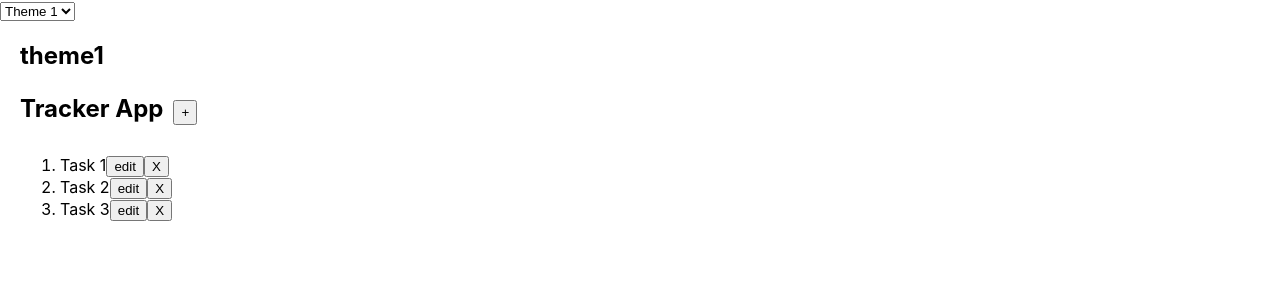
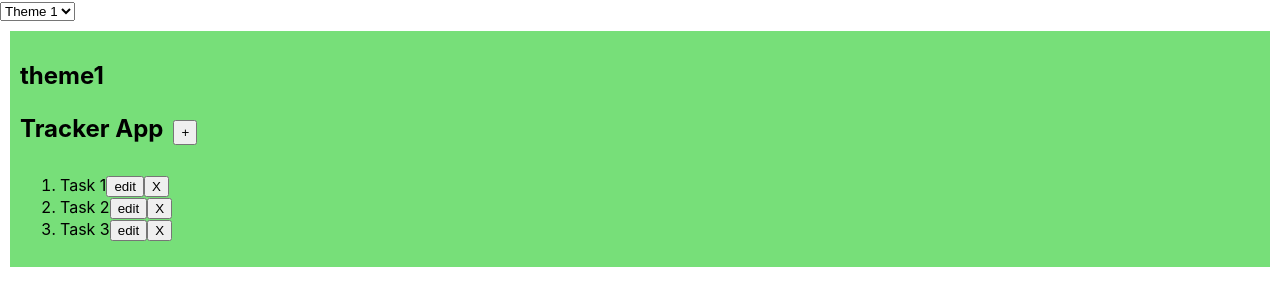
Before and after one commit to rajeshpillai/react-training-internal, a React (Create React App) app: page / in a window 1280 px wide. Shown: the top 306 px of the page. Built offline with nearby package versions, Linux system fonts and the light colour scheme.

Commit message:
Added theme css

```diff
--- a/src/App.css
+++ b/src/App.css
@@ -3,12 +3,18 @@
   box-sizing: border-box;
 }
 
-.App {
-  margin: 20px;
+.app {
+  padding: 10px;
 }
 
+.theme1 {
+  background-color: #77DF79;
+  padding: 10px;
+}
 
-.App-header {
+.theme2 {
+  background-color: #F1F0CF;
+  padding: 10px;
 }
 
 .task-form {
--- a/src/App.js
+++ b/src/App.js
@@ -80,14 +80,12 @@ class App extends React.Component {
   render() {
     return (
       <ThemeProvider>
-        <div className="App">
-          <header className="App-header">
-            <TrackerApp
-              onTaskDelete={this.onTaskDelete}
-              onToggleEdit={this.onToggleEdit}
-              onTaskUpdate={this.onTaskUpdate}
-              onTaskAdd={this.onTaskAdd} tasks={this.state.tasks} />
-          </header>
+        <div className="app">
+          <TrackerApp
+            onTaskDelete={this.onTaskDelete}
+            onToggleEdit={this.onToggleEdit}
+            onTaskUpdate={this.onTaskUpdate}
+            onTaskAdd={this.onTaskAdd} tasks={this.state.tasks} />
         </div>
       </ThemeProvider>
     );
--- a/src/klass/tracker-app.js
+++ b/src/klass/tracker-app.js
@@ -58,7 +58,7 @@ export default class TrackerApp extends React.Component {
     let { tasks, onTaskDelete, onToggleEdit } = this.props;
 
     return (
-      <div>
+      <div className={this.context}>
         <ThemeConsumer>
           {props => {
             return <h2>{props}</h2>
@@ -94,7 +94,6 @@ export default class TrackerApp extends React.Component {
             })
           }
         </ol>
-
       </div>
     );
   }
```
